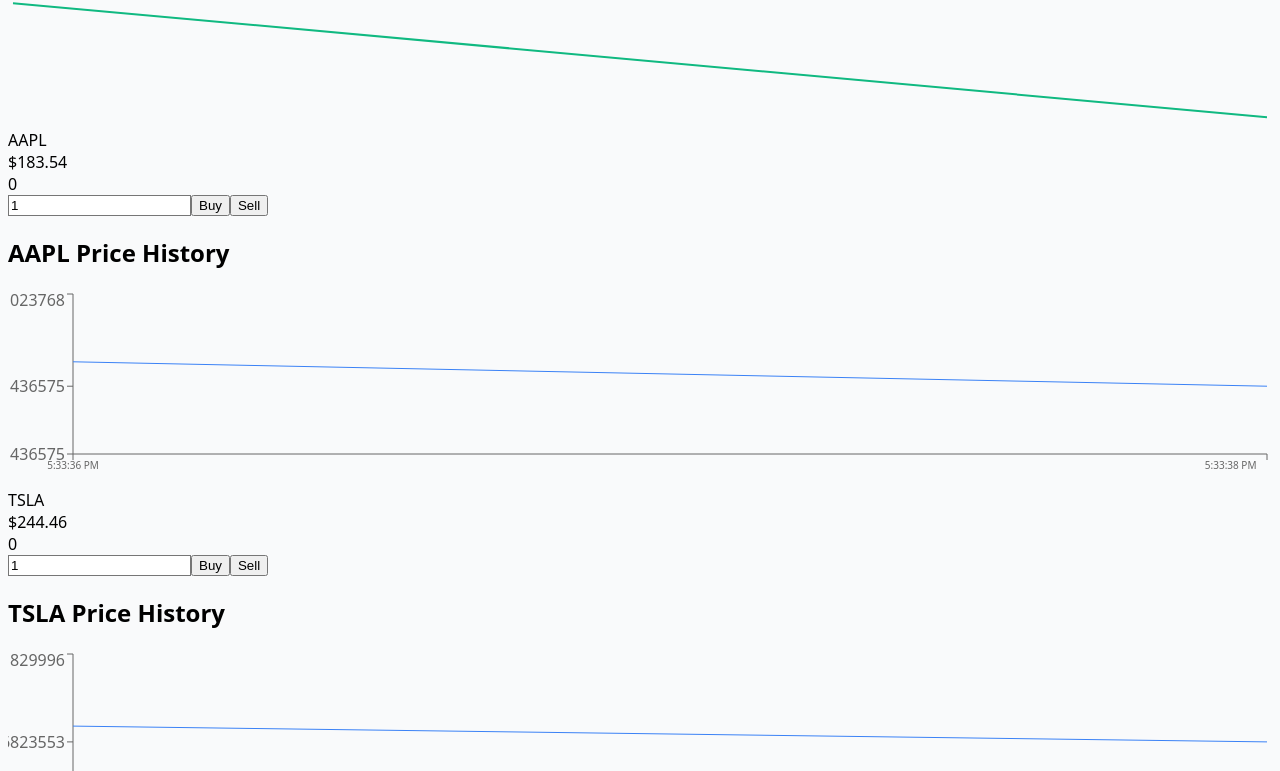
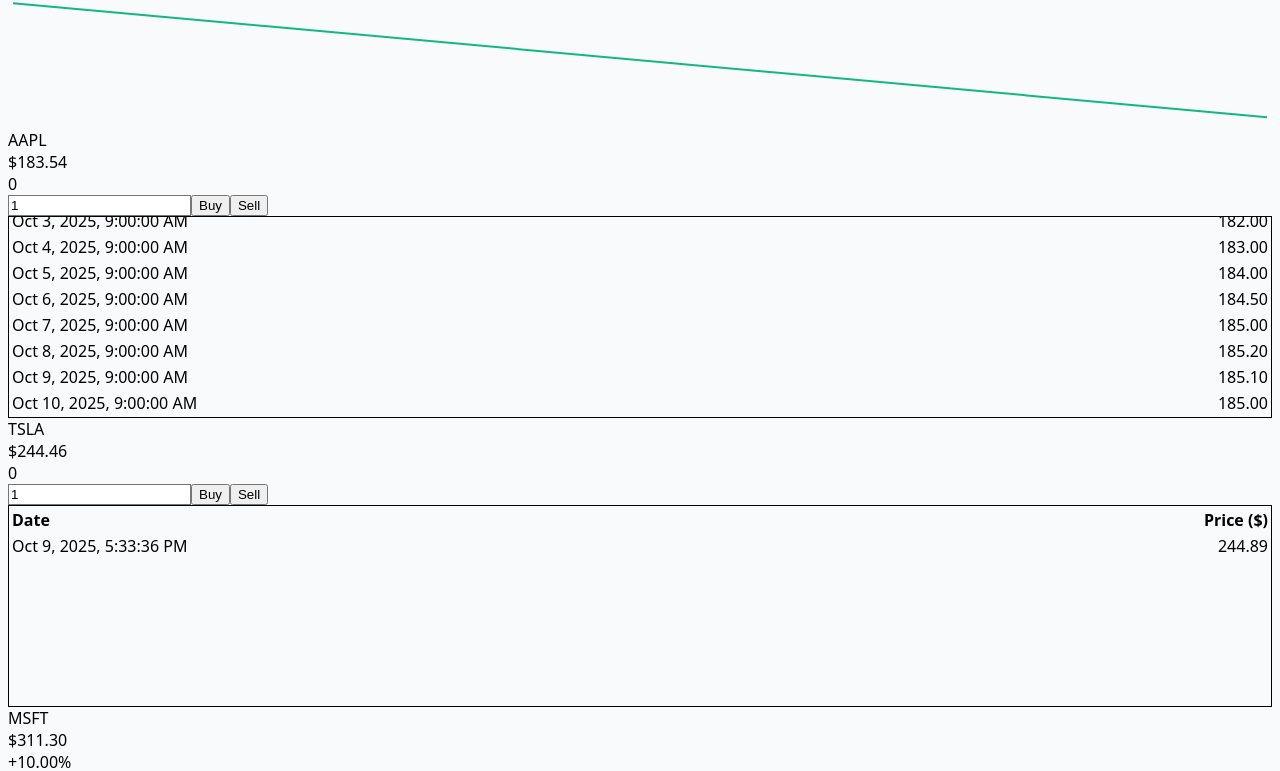
Before and after one commit to gkopplin/autopilot_challenge, a React (Vite) app in the folder portfolio-prototype/: page /dashboard in a window 1280 px wide. Shown: the part 620-1391 px from the top of the page. Built offline with nearby package versions, Linux system fonts and the light colour scheme; the HTML template or start-up script is replaced by a standard one.

Commit message:
Add scroll to history table

```diff
--- a/portfolio-prototype/package.json
+++ b/portfolio-prototype/package.json
@@ -11,6 +11,7 @@
   },
   "dependencies": {
     "clsx": "^2.1.1",
+    "date-fns": "^4.1.0",
     "react": "^19.1.1",
     "react-dom": "^19.1.1",
     "react-router-dom": "^7.9.4",
--- a/portfolio-prototype/src/components/StockHistory.tsx
+++ b/portfolio-prototype/src/components/StockHistory.tsx
@@ -1,26 +1,119 @@
-import { LineChart, Line, XAxis, YAxis, Tooltip, ResponsiveContainer } from 'recharts'
+import { useCallback, useEffect, useRef, useState } from 'react'
+import { format } from 'date-fns'
+
+interface PriceEntry {
+  date: string
+  price: number
+}
 
 interface StockHistoryProps {
-  stock: { symbol: string; history: { date: string; price: number }[] }
+  history: PriceEntry[]
+  visibleRows?: number // number of rows visible in viewport
+  bufferSize?: number // number of rows to load per scroll
 }
 
-export default function StockHistory({ stock }: StockHistoryProps) {
-  const chartData = stock.history.map(entry => ({
-    date: new Date(entry.date).toLocaleTimeString(),
-    price: entry.price,
-  }))
+export default function StockHistory({
+  history,
+  visibleRows = 5,
+  bufferSize = 10,
+}: StockHistoryProps) {
+  const containerRef = useRef<HTMLDivElement>(null)
+  const [buffer, setBuffer] = useState<PriceEntry[]>([])
+  const [offset, setOffset] = useState(0) // index of oldest row in buffer
+  const [loading, setLoading] = useState(false)
+
+  const rowHeight = 40 // approximate row height in px
+
+  // --- snapshot initial history once ---
+  useEffect(() => {
+    if (history.length === 0 || buffer.length > 0) return
+
+    const sorted = [...history].sort(
+      (a, b) => new Date(a.date).getTime() - new Date(b.date).getTime()
+    )
+    const start = Math.max(sorted.length - bufferSize, 0)
+    const end = sorted.length
+    setBuffer(sorted.slice(start, end))
+    setOffset(start)
+
+    // scroll to bottom to show most recent rows
+    setTimeout(() => {
+      if (containerRef.current) {
+        containerRef.current.scrollTop = containerRef.current.scrollHeight
+      }
+    }, 0)
+  }, [history, buffer.length, bufferSize])
+
+  // --- load older data when scrolling to top ---
+  const loadOlderData = useCallback(() => {
+    if (offset === 0 || loading) return
+
+    setLoading(true)
+    setTimeout(() => {
+      const sorted = [...history].sort(
+        (a, b) => new Date(a.date).getTime() - new Date(b.date).getTime()
+      )
+      const nextEnd = offset
+      const nextStart = Math.max(offset - bufferSize, 0)
+      const olderChunk = sorted.slice(nextStart, nextEnd)
+
+      if (olderChunk.length > 0) {
+        setBuffer(prev => [...olderChunk, ...prev])
+        setOffset(nextStart)
+
+        // maintain scroll position roughly
+        if (containerRef.current) {
+          containerRef.current.scrollTop = rowHeight * olderChunk.length
+        }
+      }
+
+      setLoading(false)
+    }, 200)
+  }, [history, offset, bufferSize, loading])
+
+  // --- handle scroll ---
+  const handleScroll = useCallback(() => {
+    const container = containerRef.current
+    if (!container) return
+
+    if (container.scrollTop <= 5) {
+      loadOlderData()
+    }
+  }, [loadOlderData])
+
+  useEffect(() => {
+    const el = containerRef.current
+    if (!el) return
+    el.addEventListener('scroll', handleScroll)
+    return () => el.removeEventListener('scroll', handleScroll)
+  }, [handleScroll])
 
   return (
-    <div className="p-4 bg-white rounded-xl shadow-md">
-      <h2 className="text-lg font-semibold mb-2">{stock.symbol} Price History</h2>
-      <ResponsiveContainer width="100%" height={200}>
-        <LineChart data={chartData}>
-          <XAxis dataKey="date" tick={{ fontSize: 10 }} />
-          <YAxis domain={['dataMin - 2', 'dataMax + 2']} />
-          <Tooltip formatter={(val: number) => `$${val.toFixed(2)}`} />
-          <Line type="monotone" dataKey="price" stroke="#3b82f6" dot={false} />
-        </LineChart>
-      </ResponsiveContainer>
+    <div
+      ref={containerRef}
+      className="overflow-y-auto border rounded-md"
+      style={{ height: `${rowHeight * visibleRows}px` }}
+    >
+      <table className="min-w-full text-sm">
+        <thead className="sticky top-0 bg-gray-50 border-b">
+          <tr>
+            <th className="px-3 py-2 text-left">Date</th>
+            <th className="px-3 py-2 text-right">Price ($)</th>
+          </tr>
+        </thead>
+        <tbody>
+          {buffer.map((entry, idx) => (
+            <tr key={idx} className="border-b hover:bg-gray-50">
+              <td className="px-3 py-2">{format(new Date(entry.date), 'PPpp')}</td>
+              <td className="px-3 py-2 text-right">{entry.price.toFixed(2)}</td>
+            </tr>
+          ))}
+        </tbody>
+      </table>
+
+      {loading && (
+        <div className="text-center text-gray-500 p-2">Loading older data...</div>
+      )}
     </div>
   )
 }
--- a/portfolio-prototype/src/data/mockStocks.ts
+++ b/portfolio-prototype/src/data/mockStocks.ts
@@ -1,5 +1,22 @@
 export const initialStocks = [
-  { symbol: 'AAPL', name: 'Apple', price: 185, change: 0, history: [] },
+  {
+    symbol: 'AAPL',
+    name: 'Apple',
+    price: 185,
+    change: 0,
+    history: [
+      { date: '2025-10-01T09:00:00.000Z', price: 180 },
+      { date: '2025-10-02T09:00:00.000Z', price: 181 },
+      { date: '2025-10-03T09:00:00.000Z', price: 182 },
+      { date: '2025-10-04T09:00:00.000Z', price: 183 },
+      { date: '2025-10-05T09:00:00.000Z', price: 184 },
+      { date: '2025-10-06T09:00:00.000Z', price: 184.5 },
+      { date: '2025-10-07T09:00:00.000Z', price: 185 },
+      { date: '2025-10-08T09:00:00.000Z', price: 185.2 },
+      { date: '2025-10-09T09:00:00.000Z', price: 185.1 },
+      { date: '2025-10-10T09:00:00.000Z', price: 185 },
+    ],
+  },
   { symbol: 'TSLA', name: 'Tesla', price: 245, change: 0, history: [] },
   { symbol: 'MSFT', name: 'Microsoft', price: 310, change: 10, history: [] },
   { symbol: 'AMZN', name: 'Amazon', price: 130, change: -5, history: [] },
--- a/portfolio-prototype/src/pages/Dashboard.tsx
+++ b/portfolio-prototype/src/pages/Dashboard.tsx
@@ -61,7 +61,7 @@
         {stocks.map(stock => (
           <div key={stock.symbol} className="space-y-4">
             <StockCard stock={stock} />
-            <StockHistory stock={stock} />
+            <StockHistory history={stock.history} />
           </div>
         ))}
       </div>
```
Also changed, not shown: 1 other file (tests, documents, lock files or other folders).
